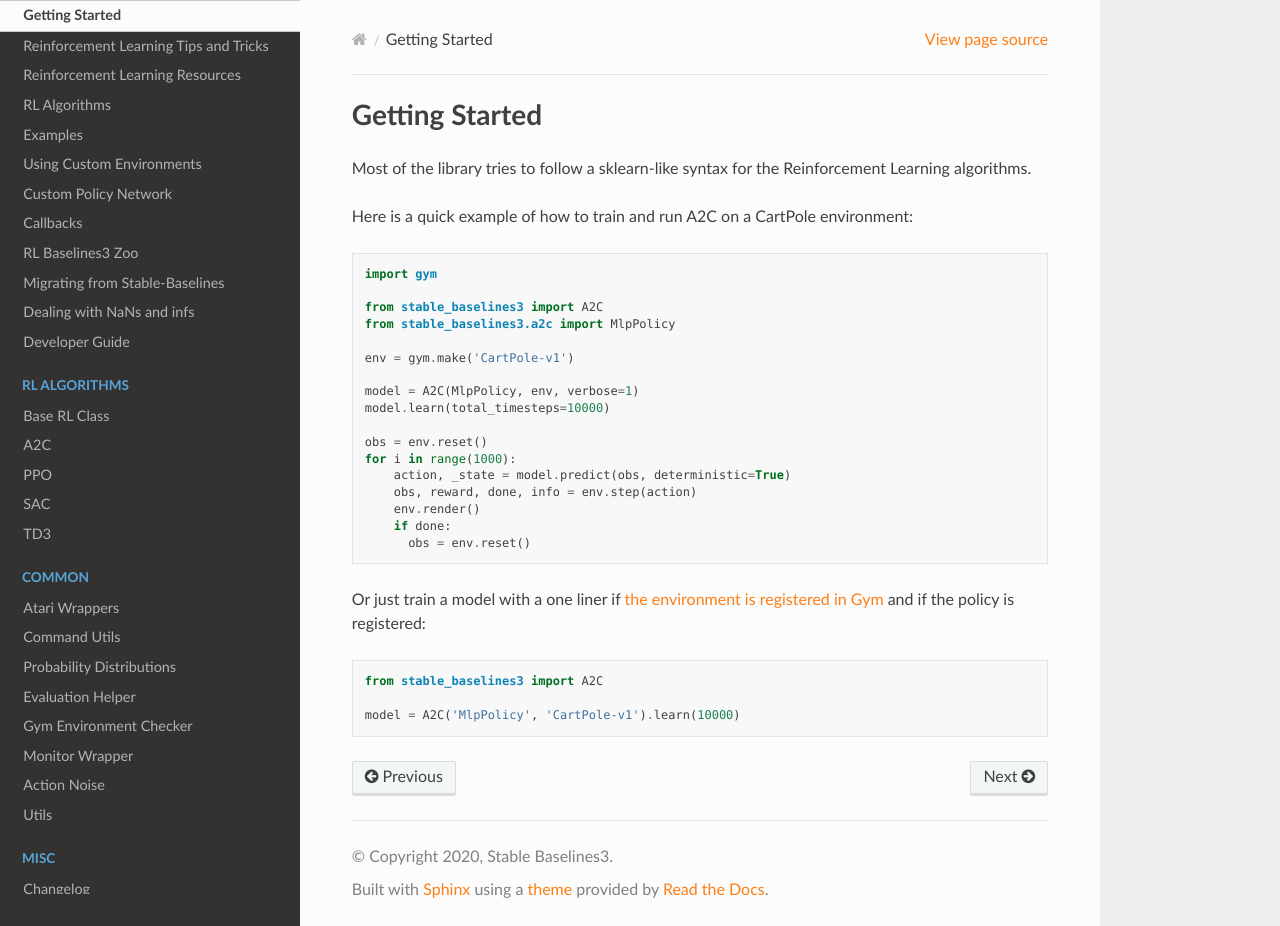
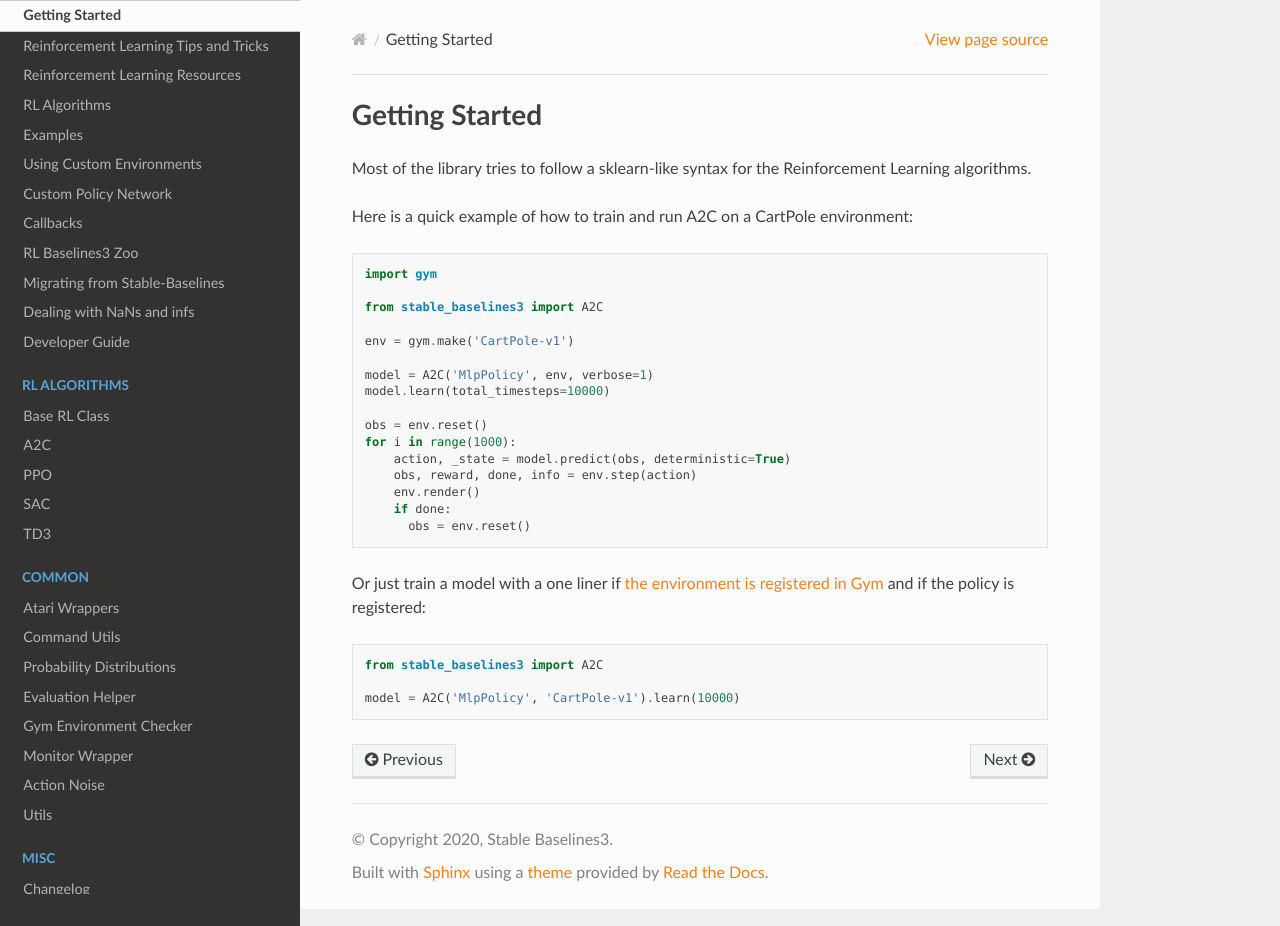
Before and after one commit to DLR-RM/stable-baselines3, a Sphinx documentation site: the page built from docs/guide/quickstart.rst, in a window 1280 px wide and 926 px high. Built offline with Sphinx 7.4.7 and the Read the Docs theme 2.0.0, drawn with Linux system fonts in a browser that asks for light colours; pages that are not in the unit, such as notebooks, are missing from menus.

Commit message:
[ci skip] Simplify quickstart example

```diff
--- a/docs/guide/quickstart.rst
+++ b/docs/guide/quickstart.rst
@@ -13,11 +13,10 @@
   import gym
 
   from stable_baselines3 import A2C
-  from stable_baselines3.a2c import MlpPolicy
 
   env = gym.make('CartPole-v1')
 
-  model = A2C(MlpPolicy, env, verbose=1)
+  model = A2C('MlpPolicy', env, verbose=1)
   model.learn(total_timesteps=10000)
 
   obs = env.reset()
--- a/setup.py
+++ b/setup.py
@@ -40,11 +40,10 @@
 import gym
 
 from stable_baselines3 import PPO
-from stable_baselines3.ppo import MlpPolicy
 
 env = gym.make('CartPole-v1')
 
-model = PPO(MlpPolicy, env, verbose=1)
+model = PPO('MlpPolicy', env, verbose=1)
 model.learn(total_timesteps=10000)
 
 obs = env.reset()
```
Also changed, not shown: README.md (+0 -1 lines).
